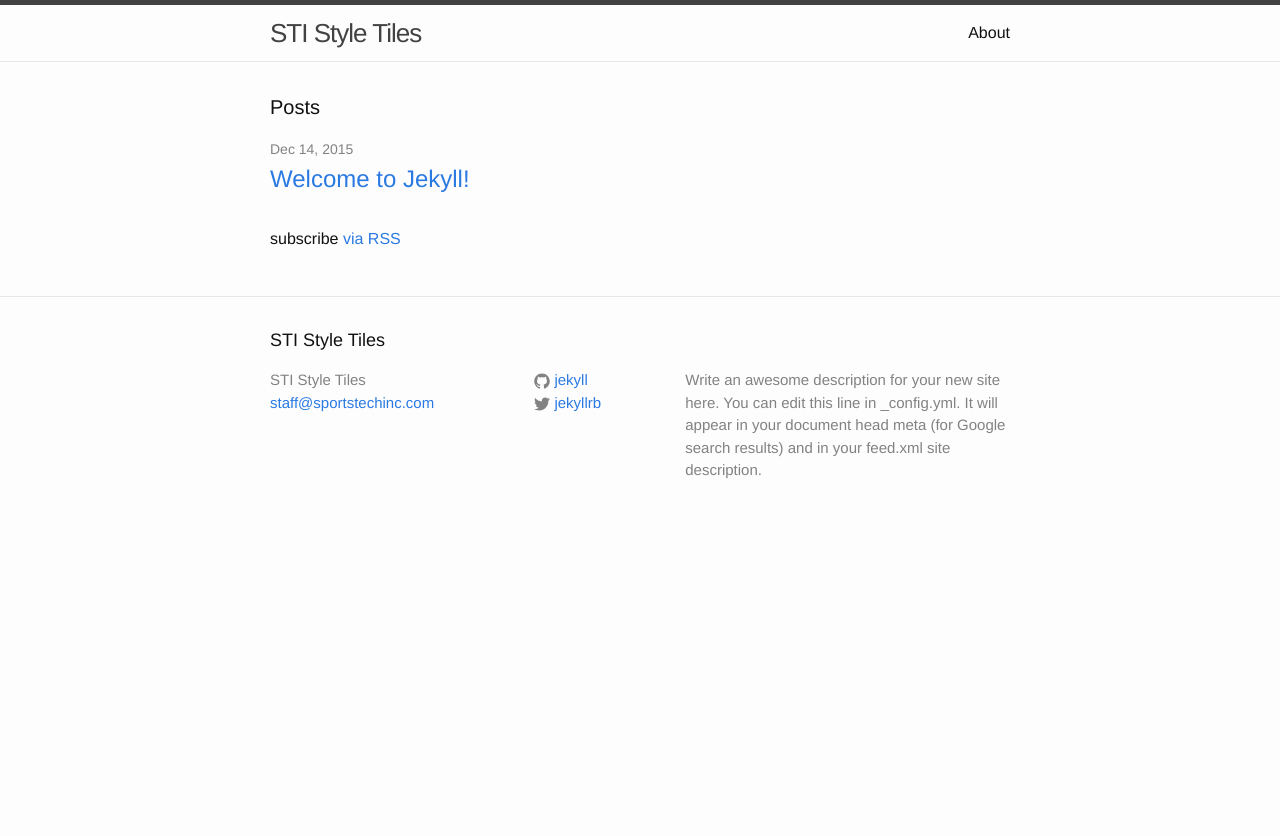
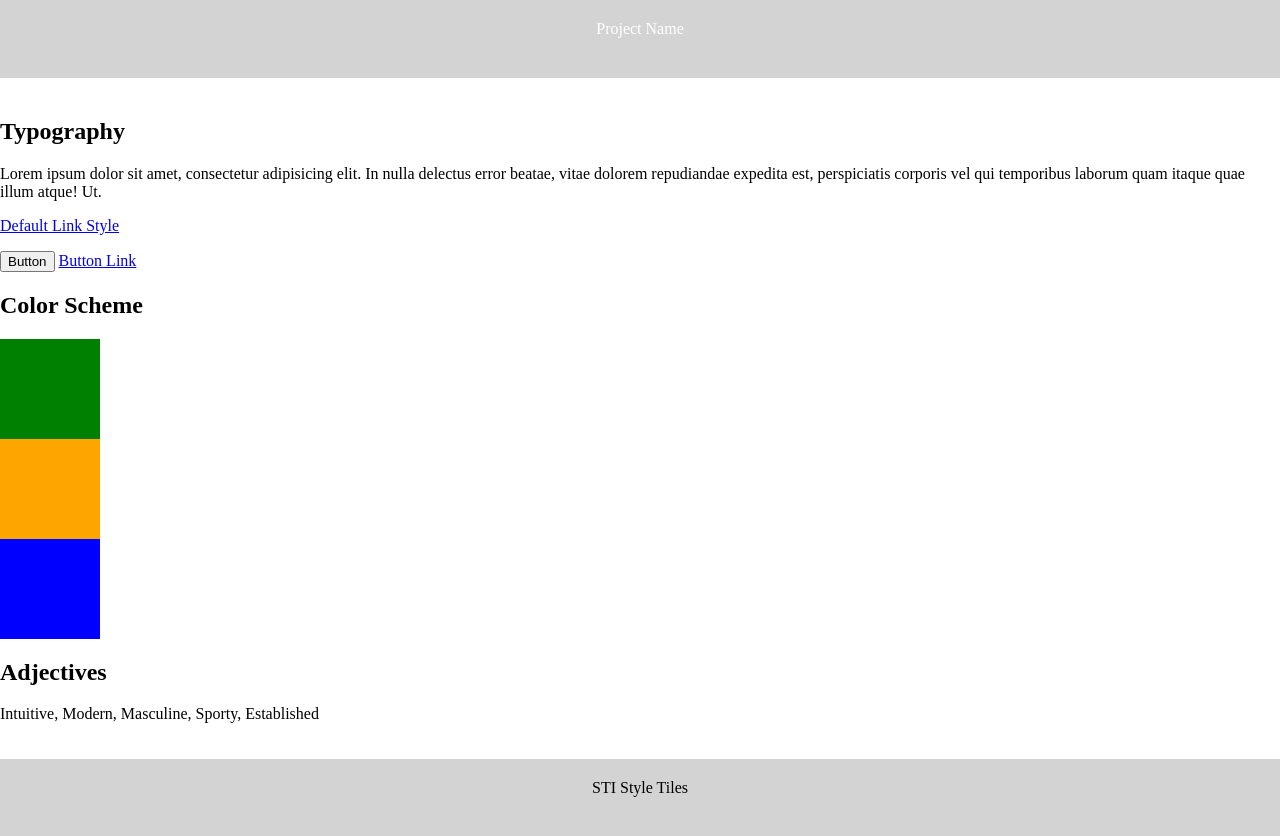
Before and after one commit to sportstech/style-tiles, a Jekyll site: the page built from index.html, in a window 1280 px wide. Shown: the top 836 px of the page. Built offline with Jekyll 4.4.1, drawn with Linux system fonts in a browser that asks for light colours.

Commit message:
Initial styles in place.

```diff
--- a/_config.yml
+++ b/_config.yml
@@ -7,6 +7,8 @@
 
 # Site settings
 title: STI Style Tiles
+project_name: Project Name
+adjectives: Intuitive, Modern, Masculine, Sporty, Established
 email: staff@sportstechinc.com
 description: > # this means to ignore newlines until "baseurl:"
   Write an awesome description for your new site here. You can edit this
--- a/_includes/footer.html
+++ b/_includes/footer.html
@@ -1,38 +1 @@
-<footer class="site-footer">
-
-  <div class="wrapper">
-
-    <h2 class="footer-heading">{{ site.title }}</h2>
-
-    <div class="footer-col-wrapper">
-      <div class="footer-col footer-col-1">
-        <ul class="contact-list">
-          <li>{{ site.title }}</li>
-          <li><a href="mailto:{{ site.email }}">{{ site.email }}</a></li>
-        </ul>
-      </div>
-
-      <div class="footer-col footer-col-2">
-        <ul class="social-media-list">
-          {% if site.github_username %}
-          <li>
-            {% include icon-github.html username=site.github_username %}
-          </li>
-          {% endif %}
-
-          {% if site.twitter_username %}
-          <li>
-            {% include icon-twitter.html username=site.twitter_username %}
-          </li>
-          {% endif %}
-        </ul>
-      </div>
-
-      <div class="footer-col footer-col-3">
-        <p>{{ site.description }}</p>
-      </div>
-    </div>
-
-  </div>
-
-</footer>
+<footer class="site-footer">{{site.title}}</footer>
--- a/_includes/header.html
+++ b/_includes/header.html
@@ -1,27 +1,3 @@
-<header class="site-header">
-
-  <div class="wrapper">
-
-    <a class="site-title" href="{{ site.baseurl }}/">{{ site.title }}</a>
-
-    <nav class="site-nav">
-      <a href="#" class="menu-icon">
-        <svg viewBox="0 0 18 15">
-          <path fill="#424242" d="M18,1.484c0,0.82-0.665,1.484-1.484,1.484H1.484C0.665,2.969,0,2.304,0,1.484l0,0C0,0.665,0.665,0,1.484,0 h15.031C17.335,0,18,0.665,18,1.484L18,1.484z"/>
-          <path fill="#424242" d="M18,7.516C18,8.335,17.335,9,16.516,9H1.484C0.665,9,0,8.335,0,7.516l0,0c0-0.82,0.665-1.484,1.484-1.484 h15.031C17.335,6.031,18,6.696,18,7.516L18,7.516z"/>
-          <path fill="#424242" d="M18,13.516C18,14.335,17.335,15,16.516,15H1.484C0.665,15,0,14.335,0,13.516l0,0 c0-0.82,0.665-1.484,1.484-1.484h15.031C17.335,12.031,18,12.696,18,13.516L18,13.516z"/>
-        </svg>
-      </a>
-
-      <div class="trigger">
-        {% for my_page in site.pages %}
-          {% if my_page.title %}
-          <a class="page-link" href="{{ my_page.url | prepend: site.baseurl }}">{{ my_page.title }}</a>
-          {% endif %}
-        {% endfor %}
-      </div>
-    </nav>
-
-  </div>
-
+<header>
+  <a class="site-title" href="{{ site.baseurl }}/">{{ site.project_name }}</a>
 </header>
--- a/_includes/icon-github.html
+++ /dev/null
@@ -1 +0,0 @@
-<a href="https://github.com/{{ include.username }}"><span class="icon icon--github">{% include icon-github.svg %}</span><span class="username">{{ include.username }}</span></a>
--- a/_includes/icon-twitter.html
+++ /dev/null
@@ -1 +0,0 @@
-<a href="https://twitter.com/{{ include.username }}"><span class="icon icon--twitter">{% include icon-twitter.svg %}</span><span class="username">{{ include.username }}</span></a>
--- /dev/null
+++ b/_sass/_base.sass
@@ -0,0 +1,30 @@
+body, html
+  margin: 0
+  padding: 0
+  background-color: lightgray
+header
+  width: 100%
+  text-align: center
+  color: white
+  margin-bottom: 20px
+  padding: 20px 0
+  a
+    color: white
+    text-decoration: none
+footer
+  padding: 20px 0
+  text-align: center
+.content
+  background-color: white
+  padding: 20px 0
+.color
+  &-scheme
+    > div
+      height: 100px
+      width: 100px
+  &-primary
+    background-color: green
+  &-secondary
+    background-color: orange
+  &-tertiary
+    background-color: blue
--- a/_sass/_base.scss
+++ /dev/null
@@ -1,206 +0,0 @@
-/**
- * Reset some basic elements
- */
-body, h1, h2, h3, h4, h5, h6,
-p, blockquote, pre, hr,
-dl, dd, ol, ul, figure {
-    margin: 0;
-    padding: 0;
-}
-
-
-
-/**
- * Basic styling
- */
-body {
-    font: $base-font-weight #{$base-font-size}/#{$base-line-height} $base-font-family;
-    color: $text-color;
-    background-color: $background-color;
-    -webkit-text-size-adjust: 100%;
-    -webkit-font-feature-settings: "kern" 1;
-    -moz-font-feature-settings: "kern" 1;
-    -o-font-feature-settings: "kern" 1;
-    font-feature-settings: "kern" 1;
-    font-kerning: normal;
-}
-
-
-
-/**
- * Set `margin-bottom` to maintain vertical rhythm
- */
-h1, h2, h3, h4, h5, h6,
-p, blockquote, pre,
-ul, ol, dl, figure,
-%vertical-rhythm {
-    margin-bottom: $spacing-unit / 2;
-}
-
-
-
-/**
- * Images
- */
-img {
-    max-width: 100%;
-    vertical-align: middle;
-}
-
-
-
-/**
- * Figures
- */
-figure > img {
-    display: block;
-}
-
-figcaption {
-    font-size: $small-font-size;
-}
-
-
-
-/**
- * Lists
- */
-ul, ol {
-    margin-left: $spacing-unit;
-}
-
-li {
-    > ul,
-    > ol {
-         margin-bottom: 0;
-    }
-}
-
-
-
-/**
- * Headings
- */
-h1, h2, h3, h4, h5, h6 {
-    font-weight: $base-font-weight;
-}
-
-
-
-/**
- * Links
- */
-a {
-    color: $brand-color;
-    text-decoration: none;
-
-    &:visited {
-        color: darken($brand-color, 15%);
-    }
-
-    &:hover {
-        color: $text-color;
-        text-decoration: underline;
-    }
-}
-
-
-
-/**
- * Blockquotes
- */
-blockquote {
-    color: $grey-color;
-    border-left: 4px solid $grey-color-light;
-    padding-left: $spacing-unit / 2;
-    font-size: 18px;
-    letter-spacing: -1px;
-    font-style: italic;
-
-    > :last-child {
-        margin-bottom: 0;
-    }
-}
-
-
-
-/**
- * Code formatting
- */
-pre,
-code {
-    font-size: 15px;
-    border: 1px solid $grey-color-light;
-    border-radius: 3px;
-    background-color: #eef;
-}
-
-code {
-    padding: 1px 5px;
-}
-
-pre {
-    padding: 8px 12px;
-    overflow-x: auto;
-
-    > code {
-        border: 0;
-        padding-right: 0;
-        padding-left: 0;
-    }
-}
-
-
-
-/**
- * Wrapper
- */
-.wrapper {
-    max-width: -webkit-calc(#{$content-width} - (#{$spacing-unit} * 2));
-    max-width:         calc(#{$content-width} - (#{$spacing-unit} * 2));
-    margin-right: auto;
-    margin-left: auto;
-    padding-right: $spacing-unit;
-    padding-left: $spacing-unit;
-    @extend %clearfix;
-
-    @include media-query($on-laptop) {
-        max-width: -webkit-calc(#{$content-width} - (#{$spacing-unit}));
-        max-width:         calc(#{$content-width} - (#{$spacing-unit}));
-        padding-right: $spacing-unit / 2;
-        padding-left: $spacing-unit / 2;
-    }
-}
-
-
-
-/**
- * Clearfix
- */
-%clearfix {
-
-    &:after {
-        content: "";
-        display: table;
-        clear: both;
-    }
-}
-
-
-
-/**
- * Icons
- */
-.icon {
-
-    > svg {
-        display: inline-block;
-        width: 16px;
-        height: 16px;
-        vertical-align: middle;
-
-        path {
-            fill: $grey-color;
-        }
-    }
-}
--- a/_sass/_layout.scss
+++ /dev/null
@@ -1,242 +0,0 @@
-/**
- * Site header
- */
-.site-header {
-    border-top: 5px solid $grey-color-dark;
-    border-bottom: 1px solid $grey-color-light;
-    min-height: 56px;
-
-    // Positioning context for the mobile navigation icon
-    position: relative;
-}
-
-.site-title {
-    font-size: 26px;
-    font-weight: 300;
-    line-height: 56px;
-    letter-spacing: -1px;
-    margin-bottom: 0;
-    float: left;
-
-    &,
-    &:visited {
-        color: $grey-color-dark;
-    }
-}
-
-.site-nav {
-    float: right;
-    line-height: 56px;
-
-    .menu-icon {
-        display: none;
-    }
-
-    .page-link {
-        color: $text-color;
-        line-height: $base-line-height;
-
-        // Gaps between nav items, but not on the last one
-        &:not(:last-child) {
-            margin-right: 20px;
-        }
-    }
-
-    @include media-query($on-palm) {
-        position: absolute;
-        top: 9px;
-        right: $spacing-unit / 2;
-        background-color: $background-color;
-        border: 1px solid $grey-color-light;
-        border-radius: 5px;
-        text-align: right;
-
-        .menu-icon {
-            display: block;
-            float: right;
-            width: 36px;
-            height: 26px;
-            line-height: 0;
-            padding-top: 10px;
-            text-align: center;
-
-            > svg {
-                width: 18px;
-                height: 15px;
-
-                path {
-                    fill: $grey-color-dark;
-                }
-            }
-        }
-
-        .trigger {
-            clear: both;
-            display: none;
-        }
-
-        &:hover .trigger {
-            display: block;
-            padding-bottom: 5px;
-        }
-
-        .page-link {
-            display: block;
-            padding: 5px 10px;
-
-            &:not(:last-child) {
-                margin-right: 0;
-            }
-            margin-left: 20px;
-        }
-    }
-}
-
-
-
-/**
- * Site footer
- */
-.site-footer {
-    border-top: 1px solid $grey-color-light;
-    padding: $spacing-unit 0;
-}
-
-.footer-heading {
-    font-size: 18px;
-    margin-bottom: $spacing-unit / 2;
-}
-
-.contact-list,
-.social-media-list {
-    list-style: none;
-    margin-left: 0;
-}
-
-.footer-col-wrapper {
-    font-size: 15px;
-    color: $grey-color;
-    margin-left: -$spacing-unit / 2;
-    @extend %clearfix;
-}
-
-.footer-col {
-    float: left;
-    margin-bottom: $spacing-unit / 2;
-    padding-left: $spacing-unit / 2;
-}
-
-.footer-col-1 {
-    width: -webkit-calc(35% - (#{$spacing-unit} / 2));
-    width:         calc(35% - (#{$spacing-unit} / 2));
-}
-
-.footer-col-2 {
-    width: -webkit-calc(20% - (#{$spacing-unit} / 2));
-    width:         calc(20% - (#{$spacing-unit} / 2));
-}
-
-.footer-col-3 {
-    width: -webkit-calc(45% - (#{$spacing-unit} / 2));
-    width:         calc(45% - (#{$spacing-unit} / 2));
-}
-
-@include media-query($on-laptop) {
-    .footer-col-1,
-    .footer-col-2 {
-        width: -webkit-calc(50% - (#{$spacing-unit} / 2));
-        width:         calc(50% - (#{$spacing-unit} / 2));
-    }
-
-    .footer-col-3 {
-        width: -webkit-calc(100% - (#{$spacing-unit} / 2));
-        width:         calc(100% - (#{$spacing-unit} / 2));
-    }
-}
-
-@include media-query($on-palm) {
-    .footer-col {
-        float: none;
-        width: -webkit-calc(100% - (#{$spacing-unit} / 2));
-        width:         calc(100% - (#{$spacing-unit} / 2));
-    }
-}
-
-
-
-/**
- * Page content
- */
-.page-content {
-    padding: $spacing-unit 0;
-}
-
-.page-heading {
-    font-size: 20px;
-}
-
-.post-list {
-    margin-left: 0;
-    list-style: none;
-
-    > li {
-        margin-bottom: $spacing-unit;
-    }
-}
-
-.post-meta {
-    font-size: $small-font-size;
-    color: $grey-color;
-}
-
-.post-link {
-    display: block;
-    font-size: 24px;
-}
-
-
-
-/**
- * Posts
- */
-.post-header {
-    margin-bottom: $spacing-unit;
-}
-
-.post-title {
-    font-size: 42px;
-    letter-spacing: -1px;
-    line-height: 1;
-
-    @include media-query($on-laptop) {
-        font-size: 36px;
-    }
-}
-
-.post-content {
-    margin-bottom: $spacing-unit;
-
-    h2 {
-        font-size: 32px;
-
-        @include media-query($on-laptop) {
-            font-size: 28px;
-        }
-    }
-
-    h3 {
-        font-size: 26px;
-
-        @include media-query($on-laptop) {
-            font-size: 22px;
-        }
-    }
-
-    h4 {
-        font-size: 20px;
-
-        @include media-query($on-laptop) {
-            font-size: 18px;
-        }
-    }
-}
--- a/_sass/_syntax-highlighting.scss
+++ /dev/null
@@ -1,71 +0,0 @@
-/**
- * Syntax highlighting styles
- */
-.highlight {
-    background: #fff;
-    @extend %vertical-rhythm;
-
-    .highlighter-rouge & {
-      background: #eef;
-    }
-
-    .c     { color: #998; font-style: italic } // Comment
-    .err   { color: #a61717; background-color: #e3d2d2 } // Error
-    .k     { font-weight: bold } // Keyword
-    .o     { font-weight: bold } // Operator
-    .cm    { color: #998; font-style: italic } // Comment.Multiline
-    .cp    { color: #999; font-weight: bold } // Comment.Preproc
-    .c1    { color: #998; font-style: italic } // Comment.Single
-    .cs    { color: #999; font-weight: bold; font-style: italic } // Comment.Special
-    .gd    { color: #000; background-color: #fdd } // Generic.Deleted
-    .gd .x { color: #000; background-color: #faa } // Generic.Deleted.Specific
-    .ge    { font-style: italic } // Generic.Emph
-    .gr    { color: #a00 } // Generic.Error
-    .gh    { color: #999 } // Generic.Heading
-    .gi    { color: #000; background-color: #dfd } // Generic.Inserted
-    .gi .x { color: #000; background-color: #afa } // Generic.Inserted.Specific
-    .go    { color: #888 } // Generic.Output
-    .gp    { color: #555 } // Generic.Prompt
-    .gs    { font-weight: bold } // Generic.Strong
-    .gu    { color: #aaa } // Generic.Subheading
-    .gt    { color: #a00 } // Generic.Traceback
-    .kc    { font-weight: bold } // Keyword.Constant
-    .kd    { font-weight: bold } // Keyword.Declaration
-    .kp    { font-weight: bold } // Keyword.Pseudo
-    .kr    { font-weight: bold } // Keyword.Reserved
-    .kt    { color: #458; font-weight: bold } // Keyword.Type
-    .m     { color: #099 } // Literal.Number
-    .s     { color: #d14 } // Literal.String
-    .na    { color: #008080 } // Name.Attribute
-    .nb    { color: #0086B3 } // Name.Builtin
-    .nc    { color: #458; font-weight: bold } // Name.Class
-    .no    { color: #008080 } // Name.Constant
-    .ni    { color: #800080 } // Name.Entity
-    .ne    { color: #900; font-weight: bold } // Name.Exception
-    .nf    { color: #900; font-weight: bold } // Name.Function
-    .nn    { color: #555 } // Name.Namespace
-    .nt    { color: #000080 } // Name.Tag
-    .nv    { color: #008080 } // Name.Variable
-    .ow    { font-weight: bold } // Operator.Word
-    .w     { color: #bbb } // Text.Whitespace
-    .mf    { color: #099 } // Literal.Number.Float
-    .mh    { color: #099 } // Literal.Number.Hex
-    .mi    { color: #099 } // Literal.Number.Integer
-    .mo    { color: #099 } // Literal.Number.Oct
-    .sb    { color: #d14 } // Literal.String.Backtick
-    .sc    { color: #d14 } // Literal.String.Char
-    .sd    { color: #d14 } // Literal.String.Doc
-    .s2    { color: #d14 } // Literal.String.Double
-    .se    { color: #d14 } // Literal.String.Escape
-    .sh    { color: #d14 } // Literal.String.Heredoc
-    .si    { color: #d14 } // Literal.String.Interpol
-    .sx    { color: #d14 } // Literal.String.Other
-    .sr    { color: #009926 } // Literal.String.Regex
-    .s1    { color: #d14 } // Literal.String.Single
-    .ss    { color: #990073 } // Literal.String.Symbol
-    .bp    { color: #999 } // Name.Builtin.Pseudo
-    .vc    { color: #008080 } // Name.Variable.Class
-    .vg    { color: #008080 } // Name.Variable.Global
-    .vi    { color: #008080 } // Name.Variable.Instance
-    .il    { color: #099 } // Literal.Number.Integer.Long
-}
--- a/css/main.scss
+++ b/css/main.scss
@@ -2,52 +2,4 @@
 # Only the main Sass file needs front matter (the dashes are enough)
 ---
 @charset "utf-8";
-
-
-
-// Our variables
-$base-font-family: "Helvetica Neue", Helvetica, Arial, sans-serif;
-$base-font-size:   16px;
-$base-font-weight: 400;
-$small-font-size:  $base-font-size * 0.875;
-$base-line-height: 1.5;
-
-$spacing-unit:     30px;
-
-$text-color:       #111;
-$background-color: #fdfdfd;
-$brand-color:      #2a7ae2;
-
-$grey-color:       #828282;
-$grey-color-light: lighten($grey-color, 40%);
-$grey-color-dark:  darken($grey-color, 25%);
-
-// Width of the content area
-$content-width:    800px;
-
-$on-palm:          600px;
-$on-laptop:        800px;
-
-
-
-// Use media queries like this:
-// @include media-query($on-palm) {
-//     .wrapper {
-//         padding-right: $spacing-unit / 2;
-//         padding-left: $spacing-unit / 2;
-//     }
-// }
-@mixin media-query($device) {
-    @media screen and (max-width: $device) {
-        @content;
-    }
-}
-
-
-
-// Import partials from `sass_dir` (defaults to `_sass`)
-@import
-        "base",
-        "layout",
-        "syntax-highlighting"
-;
+@import "base";
--- a/index.html
+++ b/index.html
@@ -2,22 +2,29 @@
 layout: default
 ---
 
-<div class="home">
+<div class="content">
+  <section class="typography">
+    <h1>Typography</h1>
+    <p>Lorem ipsum dolor sit amet, consectetur adipisicing elit. In nulla delectus error beatae, vitae dolorem repudiandae expedita est, perspiciatis corporis vel qui temporibus laborum quam itaque quae illum atque! Ut.</p>
+    <p><a href="#">Default Link Style</a></p>
+  </section>
 
-  <h1 class="page-heading">Posts</h1>
+  <section class="action-items">
+    <button>Button</button>
+    <a href="#" class="btn">Button Link</a>
+  </section>
 
-  <ul class="post-list">
-    {% for post in site.posts %}
-      <li>
-        <span class="post-meta">{{ post.date | date: "%b %-d, %Y" }}</span>
+  <section class="color-scheme">
+    <h1>Color Scheme</h1>
+    <div class="color-primary"></div>
+    <div class="color-secondary"></div>
+    <div class="color-tertiary"></div>
+  </section>
 
-        <h2>
-          <a class="post-link" href="{{ post.url | prepend: site.baseurl }}">{{ post.title }}</a>
-        </h2>
-      </li>
-    {% endfor %}
-  </ul>
+  <section class="adjectives">
+    <h1>Adjectives</h1>
+    <p>{{site.adjectives}}</p>
+  </section>
 
-  <p class="rss-subscribe">subscribe <a href="{{ "/feed.xml" | prepend: site.baseurl }}">via RSS</a></p>
 
 </div>
```
Also changed, not shown: about.md (deleted, +0 -15 lines), _includes/icon-github.svg (deleted), _includes/icon-twitter.svg (deleted).
